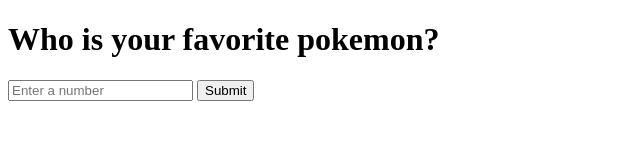
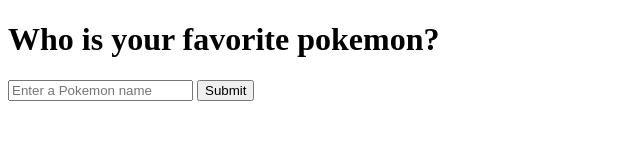
Before and after one commit to jandresengin/favorite-pokemon, a plain HTML site: page index.html in a window 1280 px wide. Shown: the full height of the page, 0-640 px from the left. Drawn offline with Linux system fonts and the light colour scheme.

Commit message:
label changed

```diff
--- a/index.html
+++ b/index.html
@@ -8,7 +8,7 @@
 </head>
 <body>
     <h1>Who is your favorite pokemon?</h1>
-    <input id="txt-pokemon-name" type="text" placeholder="Enter a number"/>
+    <input id="txt-pokemon-name" type="text" placeholder="Enter a Pokemon name"/>
     <button id="btn-submit">Submit</button>
     <img src=""/>
     <p id="resultsLabel"></p>
```
